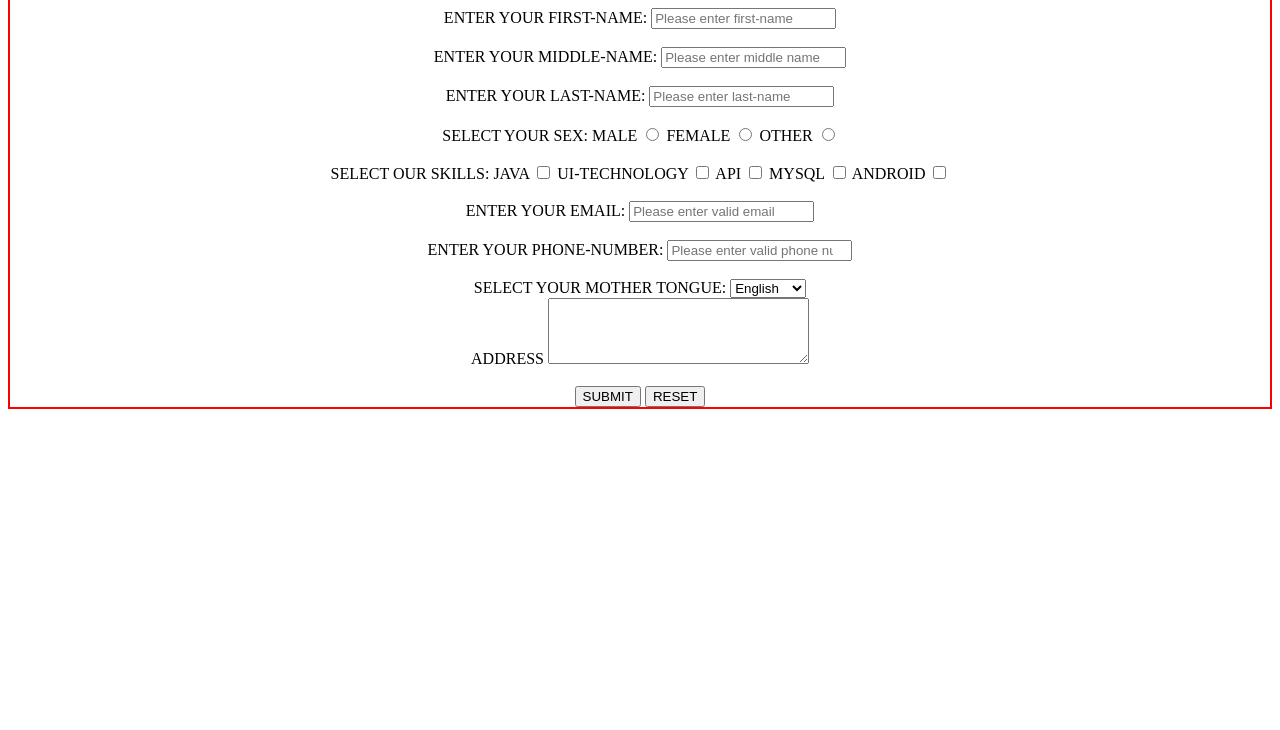
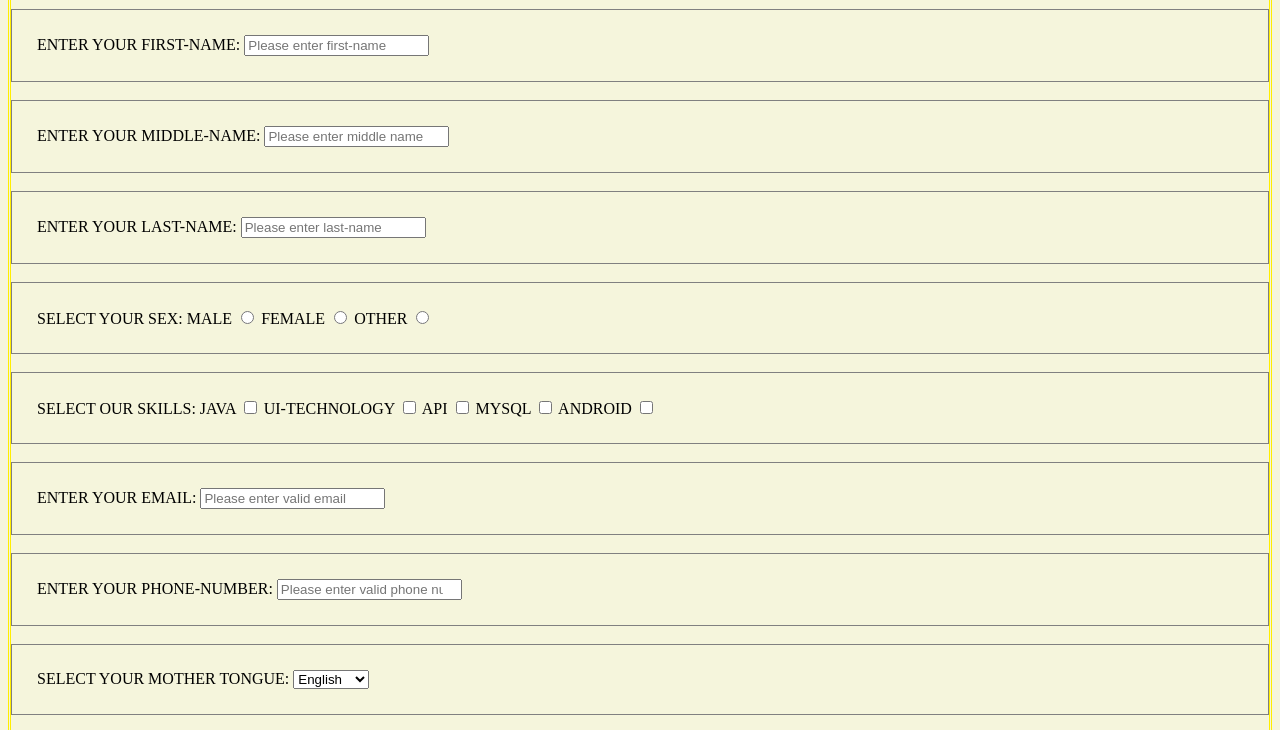
Before and after one commit to Priyapshetty07/Thbs_Mean_Mern, a plain HTML site: page html-css/registration.html in a window 1280 px wide. Shown: the part 118-848 px from the top of the page. Before the commit the page ends 800 px from the top, so only its background shows below. Drawn offline with Linux system fonts and the light colour scheme.

Commit message:
REGISTRATION FORM USING HTML TAGS AND CSS STYLE

```diff
--- a/html-css/registration.css
+++ b/html-css/registration.css
@@ -1,3 +1,13 @@
+body{
+    background-color: beige;
+}
+
 form{
-    border: 2px double red;
+    border: 3px double rgb(255, 238, 0);
 }
+
+.form-example{
+    border: 1px grey solid;
+    padding: 25px;
+
+}
--- a/html-css/registration.html
+++ b/html-css/registration.html
@@ -1,49 +1,62 @@
 <!DOCTYPE html>
 <html>
+
 <head>
+    <meta charset="UTF-8">
+    <meta http-equiv="X-UA-Compatible" content="IE=edge">
+    <meta name="viewport" content="width=device-width, initial-scale=1.0">
+
     <title>
         USER REGISTRATION FORM
     </title>
     <link rel="stylesheet" href="registration.css">
 </head>
+
 <body>
     <main>
-            <form style="text-align: center;">
 
+        <!-- <form style="text-align: center;"> -->
+            <form>
+            <div style="float: left;">
+                <img src="image/download.png" width="100" height="100">
+            </div>
             <h1>THBS REGISTRATION FORM</h1>
 
             <details>
                 <summary>ABOUT THBS</summary>
-                    Torry Harris Business Solutions(THBS), founded in 1998, is headquartered inNew Jersey, USA. The company is a trusted advisor to enterprises worldwide, helping them extend the power of digital access
-                        through integration. As a recognized leader in API Strategy and delivery, Torry Harris brings 20+ years of focused expertise in
-                        delivering business-outcome based, niche IT solutions to accelerate enterprise digital transformation initiatives, API Management, Digital Ecosystem Enablement and Digital Marketplace strategies.
-                        The company has offices in USA, UK, Ireland, France, Austria, Germany and UAE, to serve local markets, with
+                Torry Harris Business Solutions(THBS), founded in 1998, is headquartered inNew Jersey, USA. The company
+                is a trusted advisor to enterprises worldwide, helping them extend the power of digital access
+                through integration. As a recognized leader in API Strategy and delivery, Torry Harris brings 20+ years
+                of focused expertise in delivering business-outcome based, niche IT solutions to accelerate enterprise digital transformation
+                initiatives, API Management, Digital Ecosystem Enablement and Digital Marketplace strategies.
+                The company has offices in USA, UK, Ireland, France, Austria, Germany and UAE, to serve local markets,
+                with
                 development centres in Bangalore and Gurugram (India).
             </details>
 
             <br>
 
-                <div>
+            <div class="form-example">
                 <label>ENTER YOUR FIRST-NAME:</label>
-                    <input type="text" placeholder="Please enter first-name" required >
+                <input type="text" placeholder="Please enter first-name" required>
             </div>
 
             <br>
 
-                <div>
+            <div class="form-example">
                 <label>ENTER YOUR MIDDLE-NAME:</label>
                 <input type="text" placeholder="Please enter middle name" required>
             </div>
 
             <br>
 
-                <div>
+            <div class="form-example">
                 <label>ENTER YOUR LAST-NAME:</label>
                 <input type="text" placeholder="Please enter last-name" required>
             </div>
             <br>
 
-                <div>
+            <div class="form-example">
                 <label>SELECT YOUR SEX: </label>
 
                 <label>MALE</label>
@@ -58,7 +71,7 @@
 
             <br>
 
-                <div>
+            <div class="form-example">
                 <label>SELECT OUR SKILLS: </label>
 
                 <label>JAVA</label>
@@ -79,21 +92,21 @@
 
             <br>
 
-                <div>
+            <div class="form-example">
                 <label>ENTER YOUR EMAIL:</label>
                 <input type="email" placeholder="Please enter valid email" required>
             </div>
 
             <br>
 
-                <div>
+            <div class="form-example">
                 <label>ENTER YOUR PHONE-NUMBER:</label>
                 <input type="number" placeholder="Please enter valid phone number" required>
             </div>
 
             <br>
 
-                <div>
+            <div class="form-example">
                 <label>SELECT YOUR MOTHER TONGUE:</label>
                 <select>
                     <option>English</option>
@@ -103,16 +116,23 @@
                 </select>
             </div>
 
-               <div>
+            <br>
+
+            <div class="form-example">
                 <label>ADDRESS</label>
                 <textarea rows="4" cols="30"></textarea>
             </div>
 
+            <br>
 
+            <div class="form-example">
+                <label>ENTER YOUR PASSWORD: </label>
+                <input type="password">
+            </div>
 
             <br>
 
-                <div>
+            <div class="form-example">
                 <button>SUBMIT</button>
                 <button>RESET</button>
             </div>
@@ -121,4 +141,5 @@
         </form>
     </main>
 </body>
+
 </html>
```
Lines whose indentation alone changed are shown as unchanged.
